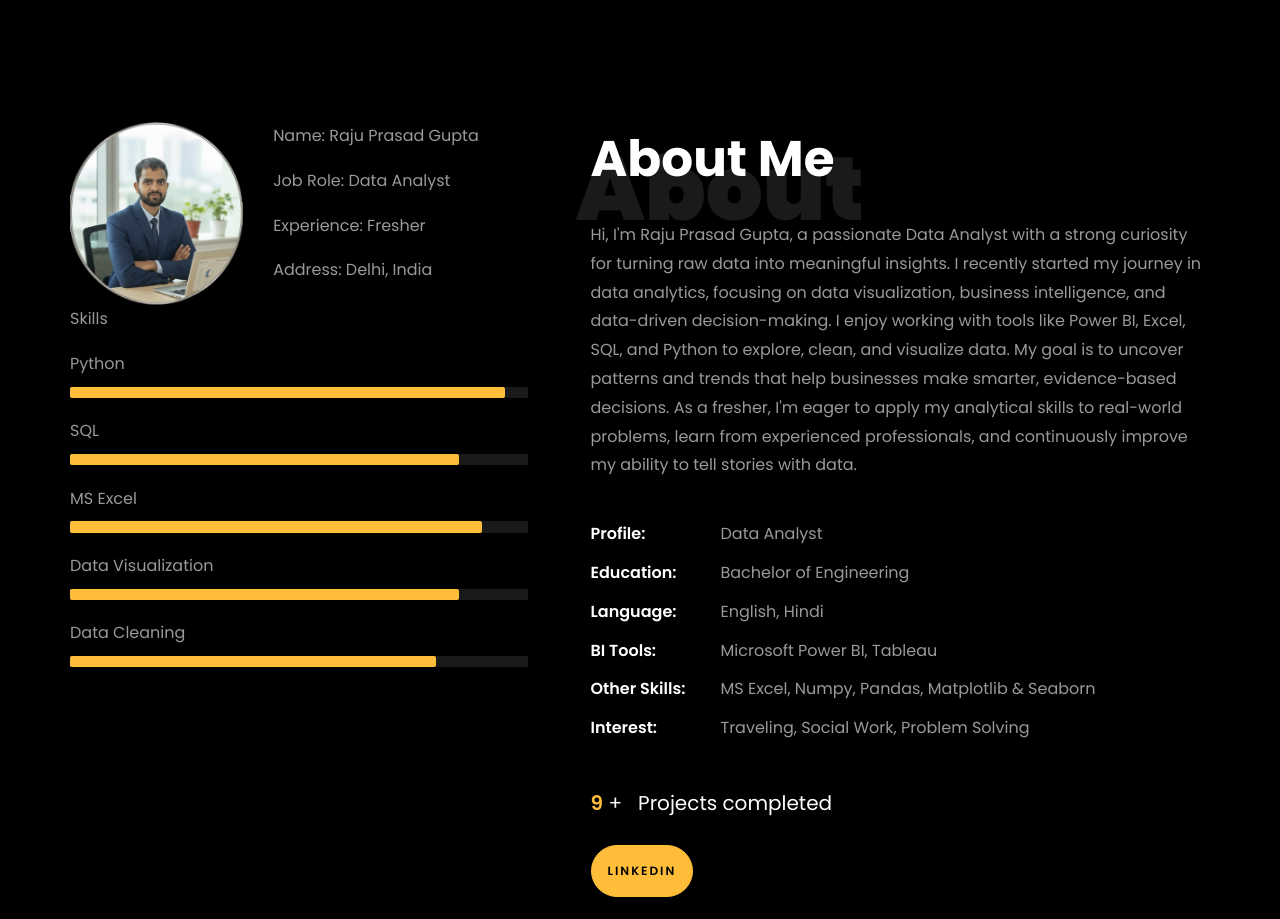
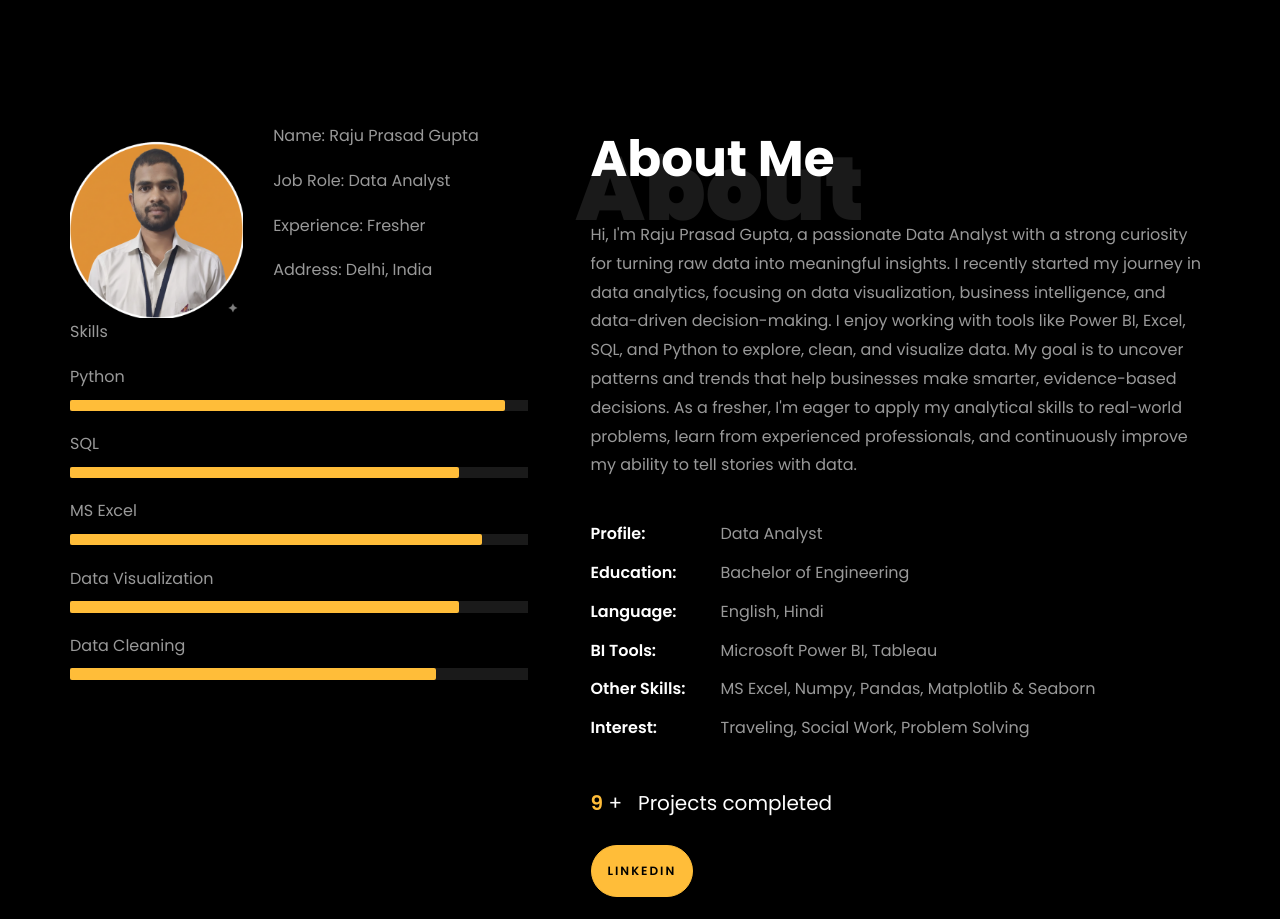
Before and after one commit to tempest-raju/tempest-raju.github.io, a plain HTML site: page index.html in a window 1280 px wide. Shown: the part 1040-1959 px from the top of the page. Drawn offline with Linux system fonts and the light colour scheme; files whose address does not match are found by name.

Commit message:
Update index.html

```diff
--- a/index.html
+++ b/index.html
@@ -224,7 +224,7 @@
 								<div class="row">
 									<div class="col-sm-6 col-md-5">
 									  <div class="about-img">
-										<img src="images/about-me.jpg" class="img-fluid rounded b-shadow-a" alt="">
+										<img src="images/about me.png" class="img-fluid rounded b-shadow-a" alt="">
 									  </div>
 									</div>
 									<!-- Details next to profile image -->
```
